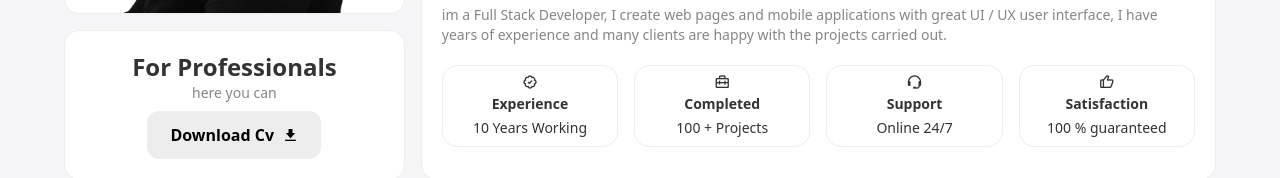
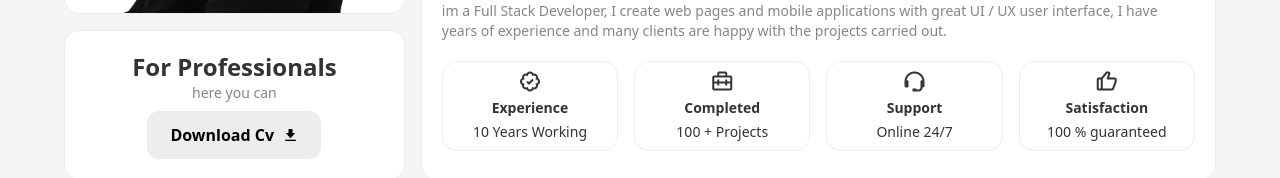
Before and after one commit to hrittane/PORTFOLIO, a Next.js app: page / in a window 1280 px wide. Shown: the part 520-698 px from the top of the page. Built offline with nearby package versions, Linux system fonts and the light colour scheme.

Commit message:
Update page.tsx
icons updated

```diff
--- a/src/app/page.tsx
+++ b/src/app/page.tsx
@@ -257,26 +257,26 @@ export default function Home() {
 
 
               <div className="border-[#EDEDED] dark:border-black dark:bg-[#151617] border w-1/4 flex-1 rounded-[15px] flex flex-col items-center justify-center py-2 my-3 ">
-                <i className='bx bx-badge-check' ></i>
+                <i className='bx bx-badge-check text-2xl' ></i>
                 <h1 className=" text-xs sm:text-xs md:text-[8px] lg:text-sm  font-bold mt-1" >Experience</h1>
                 <p className=" text-xs sm:text-xs md:text-[8px] lg:text-sm mt-1" >10 Years Working</p>
               </div>
 
               <div className="border-[#EDEDED] dark:border-black dark:bg-[#151617] border w-1/4 flex-1 rounded-[15px] flex flex-col items-center justify-center py-2 my-3 ">
-                <i className='bx bx-briefcase-alt-2' ></i>
+                <i className='bx bx-briefcase-alt-2 text-2xl' ></i>
                 <h1 className=" text-xs sm:text-xs md:text-[8px] lg:text-sm  font-bold mt-1" >Completed</h1>
                 <p className=" text-xs sm:text-xs md:text-[8px] lg:text-sm mt-1" >100 + Projects</p>
               </div>
 
 
               <div className="border-[#EDEDED] dark:border-black dark:bg-[#151617] border w-1/4 flex-1 rounded-[15px] flex flex-col items-center justify-center  py-2 my-3">
-                <i className='bx bx-support' ></i>
+                <i className='bx bx-support text-2xl' ></i>
                 <h1 className=" text-xs sm:text-xs md:text-[8px] lg:text-sm  font-bold mt-1" >Support</h1>
                 <p className=" text-xs sm:text-xs md:text-[8px] lg:text-sm mt-1" >Online 24/7</p>
               </div>
 
               <div className="border-[#EDEDED] dark:border-black dark:bg-[#151617] border w-1/4 flex-1 rounded-[15px] flex flex-col items-center justify-center  py-2 my-3">
-                <i className='bx bx-like' ></i>
+                <i className='bx bx-like text-2xl' ></i>
                 <h1 className=" text-xs sm:text-xs md:text-[8px] lg:text-sm  font-bold mt-1" >Satisfaction</h1>
                 <p className=" text-xs sm:text-xs md:text-[8px] lg:text-sm mt-1" >100 % guaranteed </p>
               </div>
```
